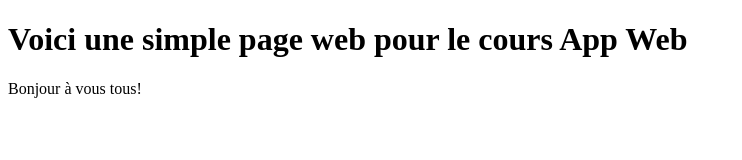
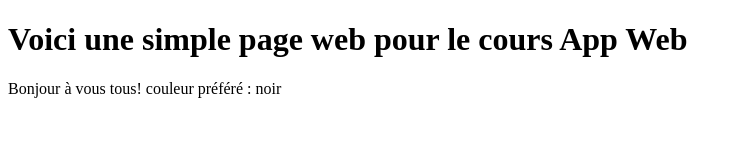
Before and after one commit to zhefred/premier-depot, a plain HTML site: page index.html in a window 1280 px wide. Shown: the whole page, without its empty margins (0-742 px from the left). Drawn offline with Linux system fonts and the light colour scheme.

Commit message:
ajout de ma couleur favorite dans la balise p

```diff
--- a/index.html
+++ b/index.html
@@ -8,6 +8,6 @@
 </head>
 <body>
     <h1>Voici une simple page web pour le cours App Web</h1>
-    <p>Bonjour à vous tous!</p>
+    <p>Bonjour à vous tous! couleur préféré : noir</p>
 </body>
 </html>
```
